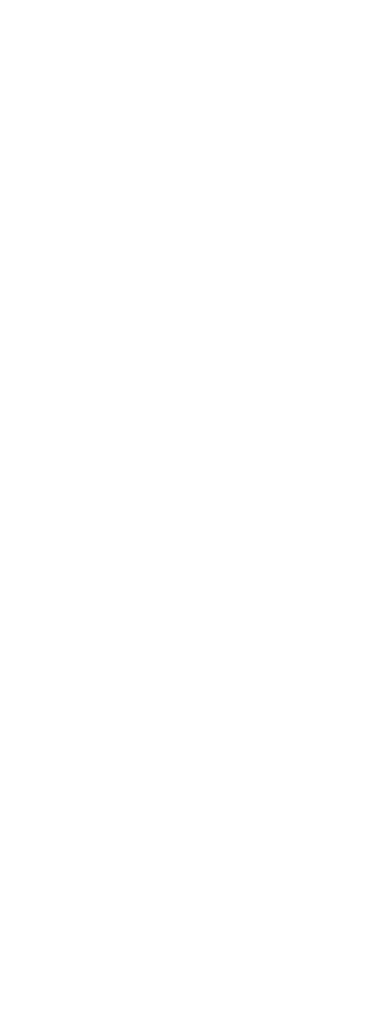
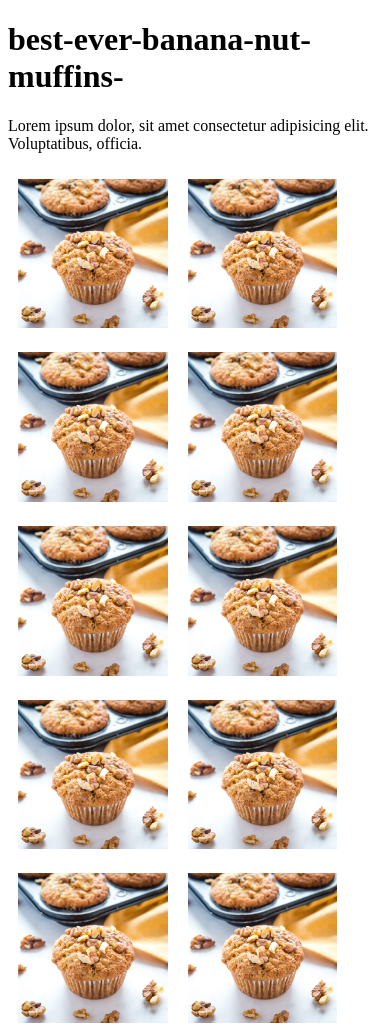
Before and after one commit to peachykish/responsive-design, a plain HTML site: page index.html in a window 390 px wide. Before the commit the page ends 844 px from the top, so only its background shows below. Drawn offline with Linux system fonts and the light colour scheme.

Commit message:
responsive-design

```diff
--- a/index.html
+++ b/index.html
@@ -1,11 +1,51 @@
 <!DOCTYPE html>
 <html lang="en">
+
 <head>
     <meta charset="UTF-8">
     <meta name="viewport" content="width=device-width, initial-scale=1.0">
     <title>Document</title>
+    <link rel="stylesheet" href="style.css">
 </head>
 <body>
+    <header class="header">
+        <h1>best-ever-banana-nut-muffins-</h1>
+        <p>
+            Lorem ipsum dolor, sit amet consectetur adipisicing elit. Voluptatibus, officia.
+        </p>
+    </header>
+    <section class="gallery">
+        <div class="container pic-1">
+            <img src="images/best-ever-banana-nut-muffins-fb-ig-2.jpg">
+        </div>
+        <div class="container pic-2">
+            <img src="images/best-ever-banana-nut-muffins-fb-ig-2.jpg">
+        </div>
+        <div class="container pic-3">
+            <img src="images/best-ever-banana-nut-muffins-fb-ig-2.jpg">
+        </div>
+        <div class="container pic-4">
+            <img src="images/best-ever-banana-nut-muffins-fb-ig-2.jpg">
+        </div>
+        <div class="container pic-5">
+            <img src="images/best-ever-banana-nut-muffins-fb-ig-2.jpg">
+        </div>
+        <div class="container pic-6">
+            <img src="images/best-ever-banana-nut-muffins-fb-ig-2.jpg">
+        </div>
+        <div class="container pic-7">
+            <img src="images/best-ever-banana-nut-muffins-fb-ig-2.jpg">
+        </div>
+        <div class="container pic-8">
+            <img src="images/best-ever-banana-nut-muffins-fb-ig-2.jpg">
+        </div>
+        <div class="container pic-9">
+            <img src="images/best-ever-banana-nut-muffins-fb-ig-2.jpg">
+        </div>
+        <div class="container pic-10">
+            <img src="images/best-ever-banana-nut-muffins-fb-ig-2.jpg">
+        </div>
+    </section>
+</body>
 
-</body>
 </html>
--- /dev/null
+++ b/style.css
@@ -0,0 +1,33 @@
+/* mobile styles -------------------------------------------------------- */
+/* basic styles */
+img{
+    width: 100%;
+}
+
+/* layout styles */
+.header {
+
+}
+.gallery {
+display: flex;
+flex-wrap: wrap;
+}
+
+
+/* block styles */
+.container{
+width: 40%;
+margin: 10px;
+}
+
+/* desktop styles -------------------------------------------------------- */
+@media(min-width:550px){
+body{
+    display: flex;
+
+}
+.container{
+    width: 25%;
+    max-width: 140px;
+}
+}
```
Also changed, not shown: images/best-ever-banana-nut-muffins-fb-ig-2.jpg (added), 1 other file.
